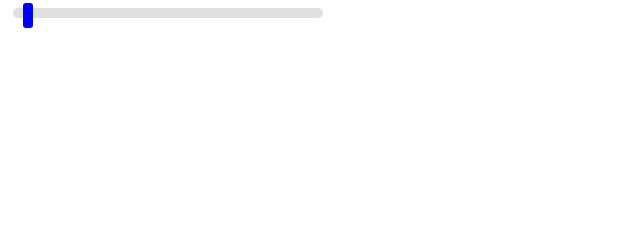
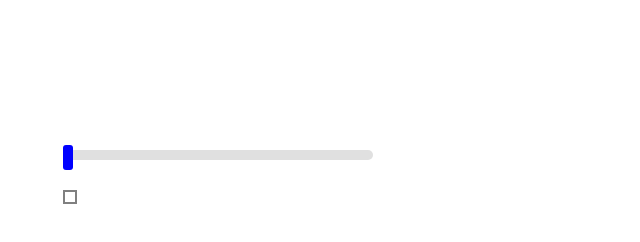
Before and after one commit to antnovik/task-slider, a plain HTML site: page index.html in a window 1280 px wide. Shown: the whole page, without its empty margins (0-640 px from the left). Drawn offline with Linux system fonts and the light colour scheme.

Commit message:
Прописаны основные классы,  обработчики переписаны с использованием только элементов в обертке jQuery

```diff
--- a/index.html
+++ b/index.html
@@ -22,14 +22,20 @@
   height: 25px;
   border-radius: 3px;
   position: relative;
-  left: 10px;
+  left: 0px;
   top: -5px;
   background: blue;
   cursor: pointer;
 }
 
-.thumb-out {
+.thumb-output {
   width: 10px;
+  height: 10px;
+  position: relative;
+  border: 2px solid grey;
+  left: 0px;
+  top: 15px;
+
   /*
   width: 10px;
   height: 25px;
@@ -42,15 +48,18 @@
   */
 }
 
+.slider-wrap{
+  width:50%;
+  margin-top:150px;
+  margin-left:50px;
+}
+
 </style>
 
-<!--div>
-	<div class="slider" id="testSlider" style="margin-bottom:100px;"></div>
-</div-->
 
-<div style="width:50%;">
-<div id="slider" class="scale">
-</div>
+<div class="slider-wrap">
+  <div id="slider" class="">
+  </div>
 </div>
 
 
--- a/js/slider.js
+++ b/js/slider.js
@@ -1,143 +1,128 @@
-//var jQueryPlagin;
-//jQueryPlagin = jQuery;
 (function ($) {
     var View = /** @class */ (function () {
-        function View(obSlider) {
-            this.obSlider = obSlider;
+        function View(slider) {
+            this.elements = {};
+            this.subLayers = {};
+            this.el = this.elements.parent = slider;
+            this.bilder = new SliderBilder(this.elements);
         }
-        View.prototype.setModel = function (model) {
-            this.model = model;
-        };
-        View.prototype.update = function () {
+        View.prototype.create = function () {
+            var bilder = this.bilder;
+            this.elements.scale = bilder.createScale();
+            this.subLayers.scale = new SubView(this.elements.scale);
+            this.elements.thumb = bilder.createThumb();
+            this.subLayers.thumb = new SubView(this.elements.thumb);
+            this.elements.thumbOutput = bilder.createThumbOutput();
+            this.subLayers.thumbOutput = new SubView(this.elements.thumbOutput);
         };
         return View;
     }());
+    var SubView = /** @class */ (function () {
+        function SubView(el) {
+            this.el = el;
+        }
+        return SubView;
+    }());
+    var SliderBilder = /** @class */ (function () {
+        function SliderBilder(elements) {
+            this.elements = elements;
+        }
+        SliderBilder.prototype.createScale = function (className) {
+            if (className === void 0) { className = 'scale'; }
+            var scale = $('<div>', { 'class': className }), slider = this.elements.parent;
+            slider.append(scale);
+            return scale;
+        };
+        SliderBilder.prototype.createThumb = function (className) {
+            if (className === void 0) { className = 'thumb'; }
+            var thumb = $('<div>', { 'class': className }), scale = this.elements.scale;
+            scale.append(thumb);
+            return thumb;
+        };
+        SliderBilder.prototype.createThumbOutput = function (className) {
+            if (className === void 0) { className = 'thumb-output'; }
+            var thumbOut = $('<div>', { 'class': className }), scale = this.elements.scale;
+            scale.append(thumbOut);
+            return thumbOut;
+        };
+        return SliderBilder;
+    }());
+    var Model = /** @class */ (function () {
+        function Model() {
+            this.curValue = '';
+        }
+        Model.prototype.init = function (type) {
+            if (type === void 0) { type = 'default'; }
+            console.log(type);
+        };
+        Model.prototype.calculateCurValue = function (thumbPosition) {
+            //this.view.update();
+        };
+        return Model;
+    }());
     var Controller = /** @class */ (function () {
         function Controller(view, model) {
-            //super();
-            //let obSlider
             this.view = view;
             this.model = model;
-            this.subscribeVewToModel();
-            this.setModelToView();
-            this.obSlider = view.obSlider;
-            this.handlers = new Handlers(this.obSlider);
-            //console.log(this.handlers);
-            //this.thumbMovingHandler = Handlers.moveHorizontal;
+        }
+        Controller.prototype.init = function () {
+            this.view.create();
+            this.elements = this.view.elements;
+            this.handlers = new Handlers(this.elements);
             this.thumbMovingHandler = this.handlers.moveHorizontal;
+            this.calcScaleWidth;
             this.bindEvents();
-        }
-        Controller.prototype.subscribeVewToModel = function () {
-            this.model.subscribeView(this.view);
         };
-        Controller.prototype.setModelToView = function () {
-            this.view.setModel(this.model);
+        Controller.prototype.calcScaleWidth = function () {
+            //return true;
         };
         Controller.prototype.bindEvents = function () {
-            this.obSlider.thumb.on('mousedown', this.thumbMovingHandler);
+            this.elements.thumb.on('mousedown', this.thumbMovingHandler);
         };
         return Controller;
     }());
     var Handlers = /** @class */ (function () {
-        function Handlers(obSlider) {
+        function Handlers(elements) {
             var _this = this;
             this.moveHorizontal = function (event) {
                 event.preventDefault();
-                var slider = _this.sliderDOM.slider;
-                var thumb = _this.sliderDOM.thumb;
-                _this.sliderDOM.shiftX = event.clientX - _this.sliderDOM.thumb.getBoundingClientRect().left;
+                var elements = _this.elements;
+                var thumbLeft = elements.thumb.offset().left;
+                _this.shiftX = event.clientX - thumbLeft;
                 document.addEventListener('mousemove', _this.onMouseMoveHorisontal);
                 document.addEventListener('mouseup', _this.onMouseUpHorisontal);
             };
             this.onMouseMoveHorisontal = function (event) {
-                var slider = _this.sliderDOM.slider, thumb = _this.sliderDOM.thumb, shiftX = _this.sliderDOM.shiftX;
-                var newLeft = event.clientX - shiftX - slider.getBoundingClientRect().left;
-                // курсор вышел из слайдера => оставить бегунок в его границах.
-                if (newLeft < 0) {
-                    newLeft = 0;
+                var elements = _this.elements;
+                var sliderLeft = elements.scale.offset().left, shiftX = _this.shiftX;
+                var newLeft = event.clientX - shiftX - sliderLeft;
+                if (newLeft < _this.edges.left) {
+                    newLeft = _this.edges.left;
                 }
-                var rightEdge = slider.offsetWidth - thumb.offsetWidth;
-                if (newLeft > rightEdge) {
-                    newLeft = rightEdge;
+                if (newLeft > _this.edges.right) {
+                    newLeft = _this.edges.right;
                 }
-                thumb.style.left = newLeft + 'px';
+                elements.thumb.css('left', newLeft + 'px');
+                elements.thumbOutput.css('left', newLeft + 'px');
             };
             this.onMouseUpHorisontal = function () {
                 document.removeEventListener('mouseup', _this.onMouseUpHorisontal);
                 document.removeEventListener('mousemove', _this.onMouseMoveHorisontal);
             };
-            this.obSlider = obSlider;
-            this.sliderDOM = {
-                slider: obSlider.DOM.slider,
-                thumb: obSlider.DOM.thumb
-                //slider : Helper.makeClearJSElement(obSlider.slider),
-                //thumb : Helper.makeClearJSElement(obSlider.thumb)
+            this.elements = elements;
+            this.edges = {
+                right: elements.scale.outerWidth() - elements.thumb.outerWidth(),
+                left: 0
             };
         }
-        Handlers.testHandler = function (event) {
-            console.log(event);
-            console.log('testHandler');
-        };
         return Handlers;
-    }());
-    var Helper = /** @class */ (function () {
-        function Helper() {
-        }
-        Helper.makeClearJSElement = function (el) {
-            if (el instanceof jQuery)
-                return el.get(0);
-        };
-        return Helper;
-    }());
-    var Model = /** @class */ (function () {
-        function Model(obSlider) {
-            this.obSlider = obSlider;
-        }
-        Model.prototype.init = function (type) {
-            if (type === void 0) { type = 'default'; }
-            console.log(type);
-        };
-        Model.prototype.subscribeView = function (view) {
-            this.view = view;
-        };
-        Model.prototype.calculateCurValue = function () {
-            this.view.update();
-        };
-        return Model;
-    }());
-    var Slider = /** @class */ (function () {
-        function Slider(sliderID) {
-            this.DOM = {};
-            var jquerySlider = $('#' + sliderID);
-            this.slider = jquerySlider;
-            this.DOM.slider = Helper.makeClearJSElement(this.slider);
-        }
-        return Slider;
-    }());
-    var SliderBilder = /** @class */ (function () {
-        function SliderBilder(obSlider) {
-            this.obSlider = obSlider;
-        }
-        SliderBilder.prototype.createThumb = function (className) {
-            if (className === void 0) { className = 'thumb'; }
-            var slider = this.obSlider.slider;
-            var thumb = $('<div>', { 'class': className });
-            slider.append(thumb);
-            this.obSlider.thumb = thumb;
-            this.obSlider.DOM.thumb = Helper.makeClearJSElement(thumb);
-            return this;
-        };
-        return SliderBilder;
     }());
     var SliderMVC = /** @class */ (function () {
         function SliderMVC(sliderID) {
-            var obSlider = new Slider(sliderID);
-            var bilder = new SliderBilder(obSlider);
-            bilder.createThumb();
-            console.log(bilder);
-            this.View = new View(obSlider);
-            this.Model = new Model(this.View.obSlider);
+            this.View = new View($('#' + sliderID));
+            this.Model = new Model();
             this.Controller = new Controller(this.View, this.Model);
+            this.Controller.init();
         }
         return SliderMVC;
     }());
@@ -151,7 +136,7 @@
             idCodeLen: 1000
         }, options || {});
         var slider = new SliderMVC($(this).attr('id'));
-        return $(this);
-        //console.log(slider);
+        console.log(slider);
+        return slider;
     };
 })(jQuery);
```
Also changed, not shown: 1 other file.
